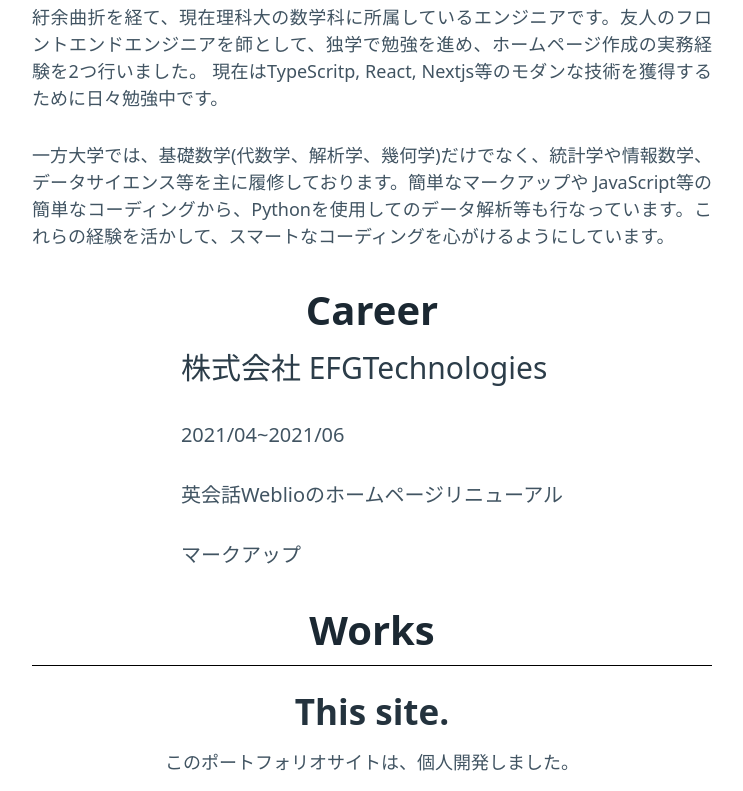
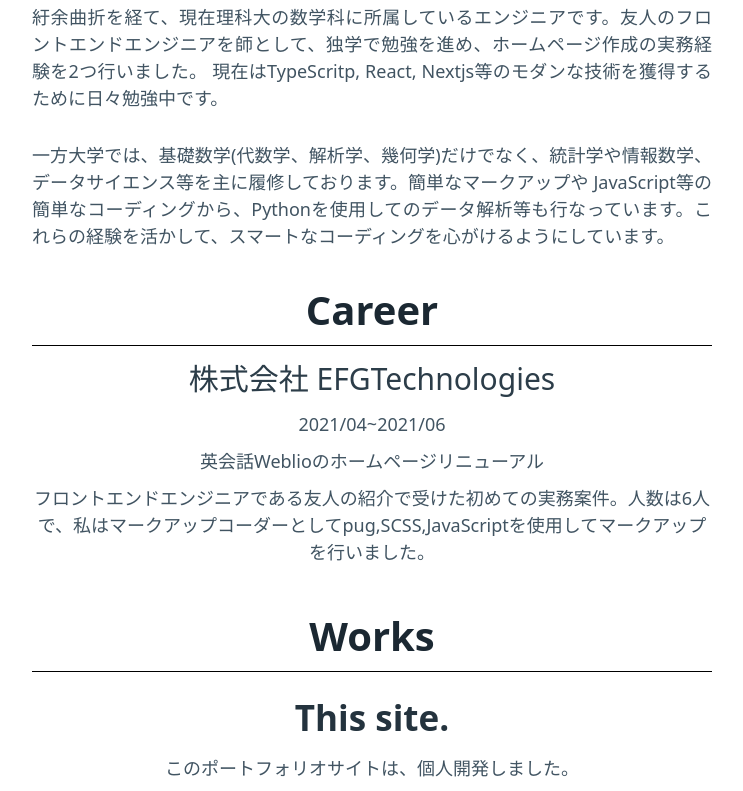
Before and after one commit to skikuchi7329/Portfolio, a Next.js app: page / in a window 1280 px wide. Shown: the part 542-1333 px from the top of the page, without its empty margins (268-1011 px from the left). Built offline with nearby package versions, Linux system fonts and the light colour scheme.

Commit message:
feat: style career component

```diff
--- a/src/components/Career/index.styled.tsx
+++ b/src/components/Career/index.styled.tsx
@@ -1,11 +1,17 @@
 import styled from "styled-components";
 
 const StyledCareer = styled.div`
-  align-items: center;
+  margin-bottom: 30px;
+  text-align: center;
 
   h3 {
     font-weight: lighter;
-    margin: 0 0 30px;
+    margin: 10px auto;
+  }
+
+  p {
+    margin: 10px auto;
+    font-size: 18px;
   }
 `
 export default StyledCareer;
--- a/src/components/layout/index.tsx
+++ b/src/components/layout/index.tsx
@@ -27,13 +27,13 @@ export default function Layout({ children, title, description }: Props) {
       <Header />
       <About />
       <Biography />
-      <div className="career">
+      <div className="Layout__title">
         <h1>Career</h1>
       </div>
       {careerData.map(({ company, term, contents, details }) => (
         <Career key={company} company={company} term={term} contents={contents} details={details} / >
       ))}
-      <div className="works">
+      <div className="Layout__title">
         <h1>Works</h1>
       </div>
       {data.map(({ title, content, language, link }) => (
@@ -59,7 +59,7 @@ const StyledLayout = styled.div`
   padding: 0 1rem;
   margin: 0.5rem auto;
 
-  .works {
+  .Layout__title {
     width: 100%;
     margin: 0 auto;
     border-bottom: 1px double black;
--- a/src/data/index.ts
+++ b/src/data/index.ts
@@ -30,6 +30,6 @@ export const careerData = [
     company: "株式会社 EFGTechnologies",
     term: "2021/04~2021/06",
     contents: "英会話Weblioのホームページリニューアル",
-    details: "マークアップ",
+    details: "フロントエンドエンジニアである友人の紹介で受けた初めての実務案件。人数は6人で、私はマークアップコーダーとしてpug,SCSS,JavaScriptを使用してマークアップを行いました。",
   }
 ]
```
